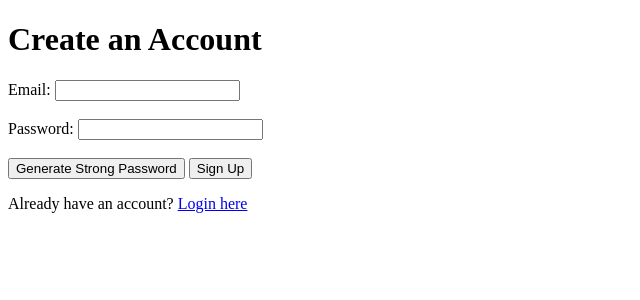
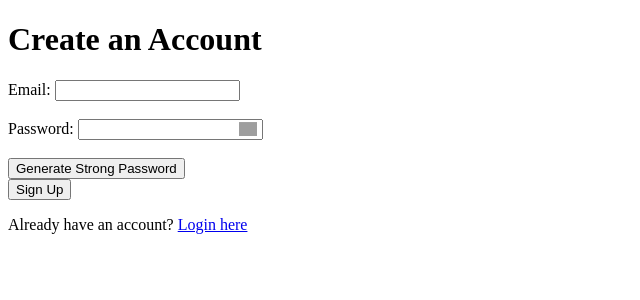
Before and after one commit to jeffcooperr/sbltr, a Flask app: page /signup in a window 1280 px wide. Shown: the top 300 px of the page, without its empty margins (0-640 px from the left). Run offline with Flask 3, Linux system fonts and the light colour scheme; some libraries are stand-ins or nearby versions; grey boxes are pictures that could not be loaded.

Commit message:
Added a password toggle to login.html and signup.html.

```diff
--- a/app.py
+++ b/app.py
@@ -34,7 +34,7 @@ FIREBASE_APP_ID = os.getenv('FIREBASE_APP_ID')
 FIREBASE_MEASUREMENT_ID = os.getenv('FIREBASE_MEASUREMENT_ID')
 
 # Initialize Firestore
-cred = credentials.Certificate('ssbltr-c125d-firebase-adminsdk-fbsvc-d691b459c6.json')  # Update with the correct path
+cred = credentials.Certificate('sbltr-c125d-firebase-adminsdk-fbsvc-d691b459c6.json')  # Update with the correct path
 firebase_admin.initialize_app(cred)
 db = firestore.client()
 
--- a/static/styles.css
+++ b/static/styles.css
@@ -1,3 +1,5 @@
+@import url("https://fonts.googleapis.com/css?family=Poppins:400,500&display=swap");
+
 :root{
    --transition: all 0.3s ease;
 }
--- a/templates/signup.html
+++ b/templates/signup.html
@@ -4,6 +4,32 @@
     <meta charset="UTF-8">
     <meta name="viewport" content="width=device-width, initial-scale=1.0">
     <title>Sign Up</title>
+    <style>
+        /* password toggle icon styling - will need to change this when we style the login and signup pages. */
+        /* Eye currently from GeeksForGeeks. Will want to change that. */
+        .password-container {
+            position: relative;
+            display: inline-block;
+        }
+
+        /* password input */
+        .password-container input[type="password"],
+        .password-container input[type="text"] {
+            width: 100%;
+            box-sizing: border-box;
+        }
+
+        /* eye icon */
+        .password-container .toggle-password {
+            position: absolute;
+            right: 3%;
+            top: 50%;
+            transform: translateY(-50%);
+            cursor: pointer;
+            width: 10%;
+            height: auto;
+        }
+    </style>
 </head>
 <body>
     <h1>Create an Account</h1>
@@ -25,9 +51,17 @@
         <input type="email" id="email" name="email" required><br><br>
 
         <label for="password">Password:</label>
-        <input type="password" id="password" name="password" required><br><br>
+        <div class="password-container">
+            <input type="password" id="password" name="password" required>
+            <!-- Button to show password -->
+            <img src="https://media.geeksforgeeks.org/wp-content/uploads/20210917145551/eye.png"
+                 class = "toggle-password"
+                 id = "togglePassword" alt="eye_icon">
 
-        <button id="generatePassword" type="button">Generate Strong Password</button>
+        </div>
+        <br /><br />
+
+        <button id="generatePassword" type="button">Generate Strong Password</button> <br>
         <button id ="submitSignUp" type="submit">Sign Up</button>
     </form>
 
@@ -108,6 +142,25 @@
 
     </script>
 
+    <!-- Password visibility toggling-->
+    <script>
+        const togglePassword = document.querySelector('#togglePassword');
+        const password = document.querySelector('#password');
+
+        togglePassword.addEventListener('click', function (e) {
+            // Toggle the type attribute
+            const type = password.getAttribute('type') === 'password' ? 'text' : 'password';
+            password.setAttribute('type', type);
+
+            // Toggle the eye icon
+            if (togglePassword.src.match("https://media.geeksforgeeks.org/wp-content/uploads/20210917150049/eyeslash.png")) {
+                togglePassword.src = "https://media.geeksforgeeks.org/wp-content/uploads/20210917145551/eye.png";
+            } else {
+                togglePassword.src = "https://media.geeksforgeeks.org/wp-content/uploads/20210917150049/eyeslash.png";
+            }
+        });
+    </script>
+
     <script type="module" src = "../static/firebaseauth.js"></script>
 </body>
 </html>
```
Also changed, not shown: templates/login.html (+57 -1 lines).
